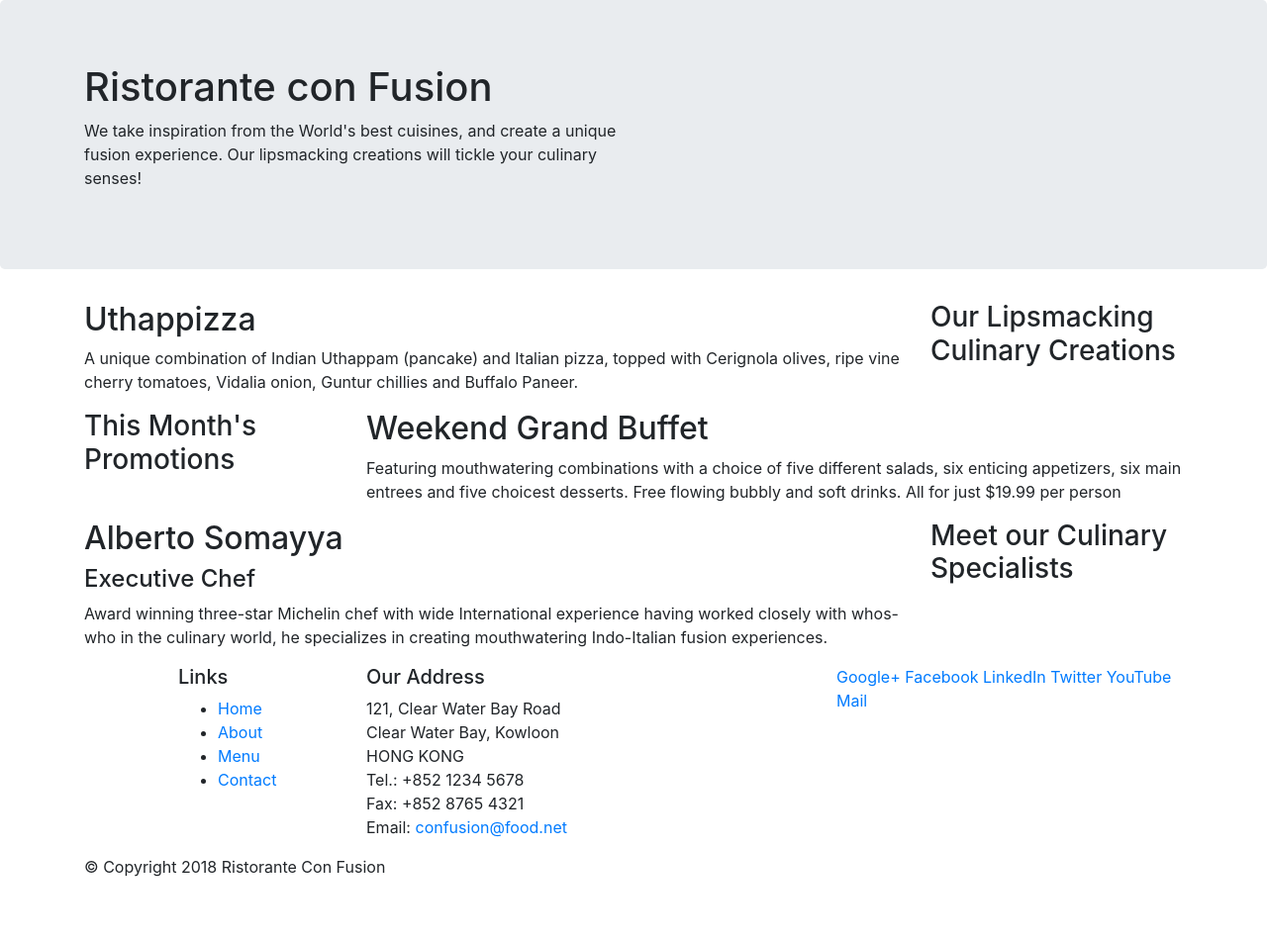
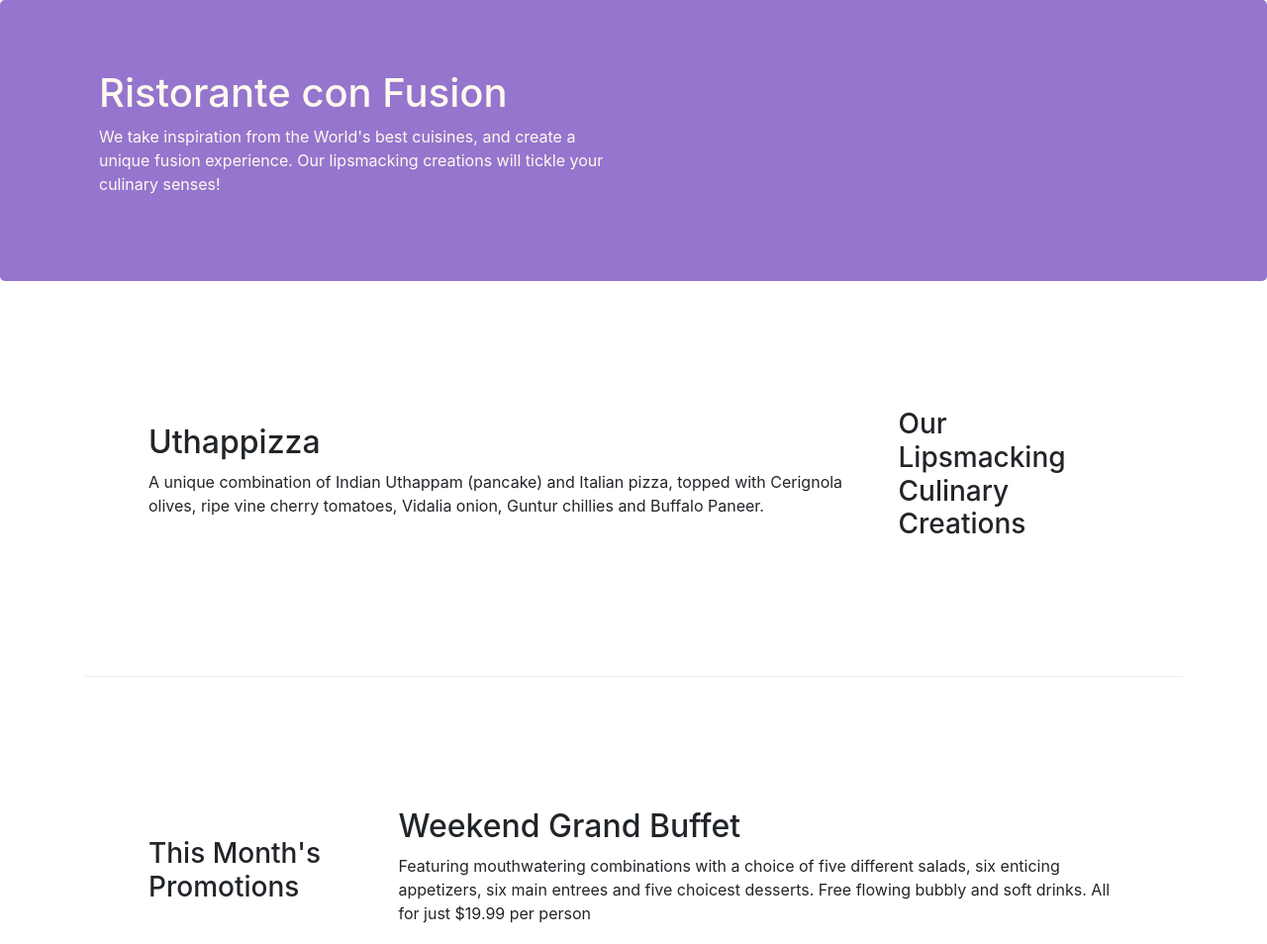
Before and after one commit to dmatiushkin73/coursera-course3, a website: page Bootstrap4/conFusion/index.html in a window 1280 px wide. Shown: the top 954 px of the page at 99% size. Before the commit the page ends 904 px from the top, so only its background shows below. Drawn offline with nearby package versions, Linux system fonts and the light colour scheme.

Commit message:
Bootsrap Grid 2

```diff
--- /dev/null
+++ b/Bootstrap4/conFusion/css/styles.css
@@ -0,0 +1,30 @@
+.row-header {
+    margin: 0px auto;
+    padding: 0px auto;
+}
+
+.row-content {
+    margin: 0px auto;
+    padding: 0px 50px 0px 50px;
+    border-bottom: 1px ridge;
+    min-height: 400px;
+}
+
+footer {
+    background-color: #d1c4e9;
+    margin: 0px auto;
+    padding: 20px 0px 20px 0px;
+}
+
+.jumbotron {
+    padding: 70px 30px 70px 30px;
+    margin: 0px auto;
+    background-color: #9575cd;
+    color: floralwhite;
+}
+
+address {
+    font-size: 80%;
+    margin: 0px;
+    color: #0f0f0f;
+}
--- a/Bootstrap4/conFusion/index.html
+++ b/Bootstrap4/conFusion/index.html
@@ -9,6 +9,7 @@
 
     <!-- Bootstrap CSS -->
     <link rel="stylesheet" href="node_modules/bootstrap/dist/css/bootstrap.min.css">
+    <link rel="stylesheet" href="css/styles.css">
     <title>Ristorante Con Fusion</title>
 </head>
 
@@ -16,7 +17,7 @@
 
     <header class="jumbotron">
         <div class="container">
-            <div class="row">
+            <div class="row row-header">
                 <div class="col-12 col-sm-6">
                     <h1>Ristorante con Fusion</h1>
                     <p>We take inspiration from the World's best cuisines, and create a unique fusion experience. Our lipsmacking creations will tickle your culinary senses!</p>
@@ -28,7 +29,7 @@
     </header>
 
     <div class="container">
-        <div class="row">
+        <div class="row row-content align-items-center">
             <div class="col-12 col-sm-4 order-sm-last col-md-3">
                 <h3>Our Lipsmacking Culinary Creations</h3>
             </div>
@@ -39,7 +40,7 @@
         </div>
 
 
-        <div class="row">
+        <div class="row row-content align-items-center">
             <div class="col-12 col-sm-4 col-md-3">
                 <h3>This Month's Promotions</h3>
             </div>
@@ -49,7 +50,7 @@
             </div>
         </div>
 
-        <div class="row">
+        <div class="row row-content align-items-center">
             <div class="col-12 col-sm-4 order-sm-last col-md-3">
                 <h3>Meet our Culinary Specialists</h3>
             </div>
@@ -66,7 +67,7 @@
             <div class="row">
                 <div class="col-4 offset-1 col-sm-2">
                     <h5>Links</h5>
-                    <ul>
+                    <ul class="list-unstyled">
                         <li><a href="#">Home</a></li>
                         <li><a href="#">About</a></li>
                         <li><a href="#">Menu</a></li>
@@ -84,8 +85,8 @@
 		              Email: <a href="mailto:confusion@food.net">confusion@food.net</a>
 		           </address>
                 </div>
-                <div class="col-12 col-sm-4">
-                    <div>
+                <div class="col-12 col-sm-4 align-self-center">
+                    <div class="text-center">
                         <a href="http://google.com/+">Google+</a>
                         <a href="http://www.facebook.com/profile.php?id=">Facebook</a>
                         <a href="http://www.linkedin.com/in/">LinkedIn</a>
@@ -95,7 +96,7 @@
                     </div>
                 </div>
            </div>
-           <div class="row">
+           <div class="row justify-content-center">
                 <div class="col-auto">
                     <p>© Copyright 2018 Ristorante Con Fusion</p>
                 </div>
```
